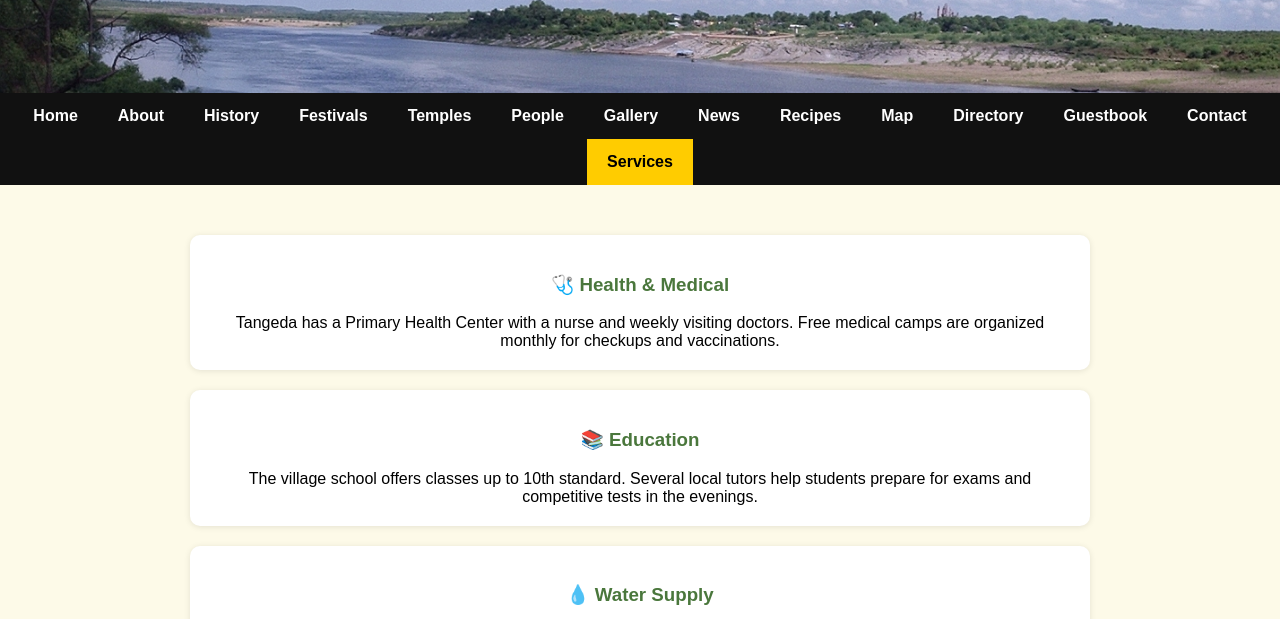
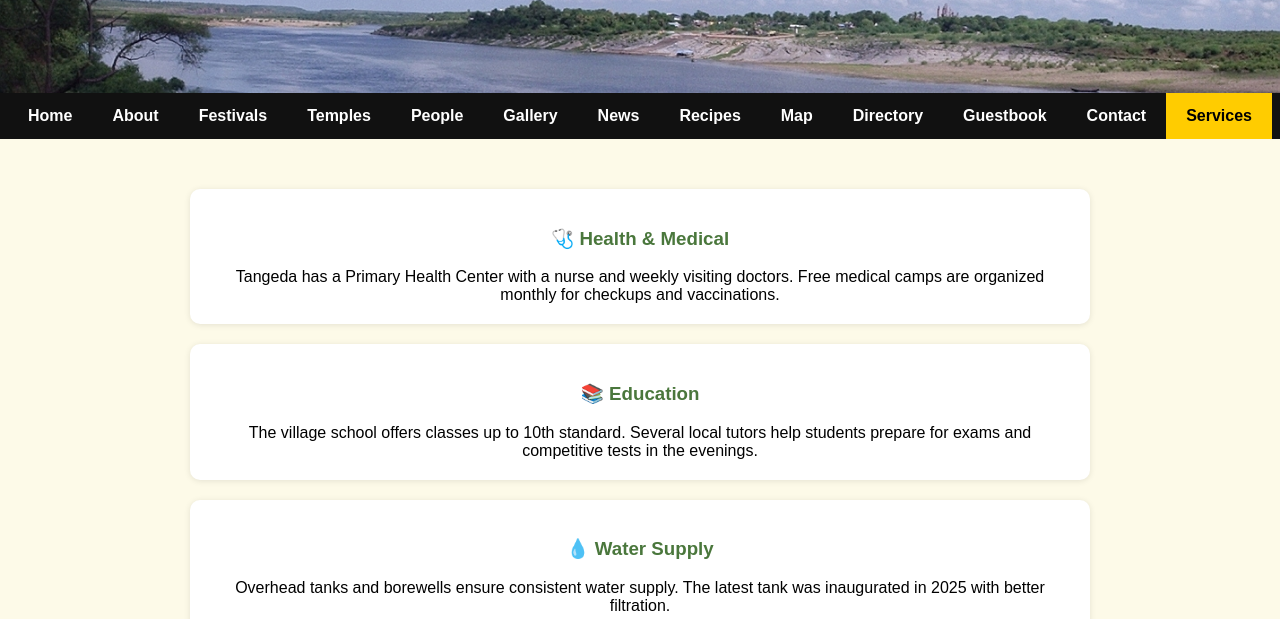
Before and after one commit to Venkeygogireddy/tangeda, a plain HTML site: page services.html in a window 1280 px wide. Shown: the part 181-800 px from the top of the page. Drawn offline with Linux system fonts and the light colour scheme.

Commit message:
Update services.html

```diff
--- a/services.html
+++ b/services.html
@@ -39,7 +39,6 @@
    <nav>
   <a href="index.html">Home</a>
   <a href="about.html">About</a>
-  <a href="history.html">History</a>
   <a href="festivals.html">Festivals</a>
   <a href="temples.html">Temples</a>
   <a href="people.html">People</a>
```
